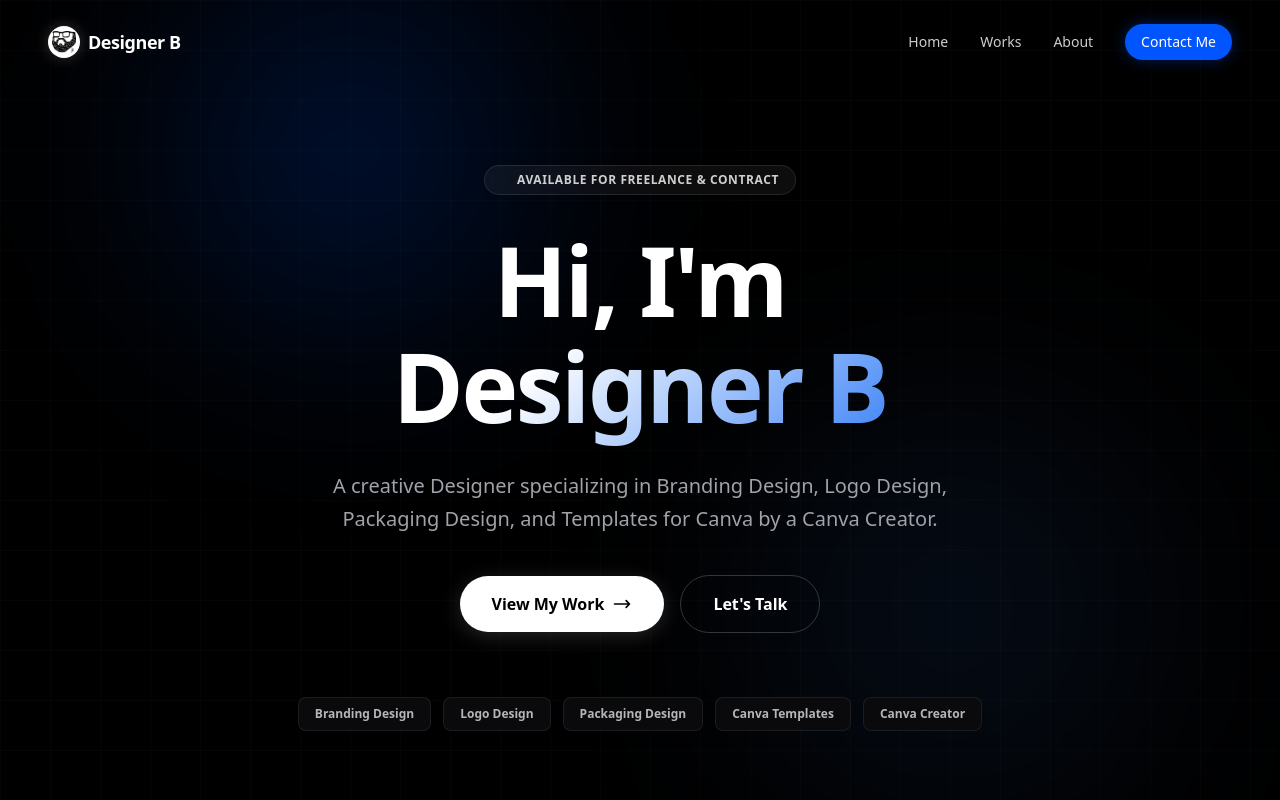
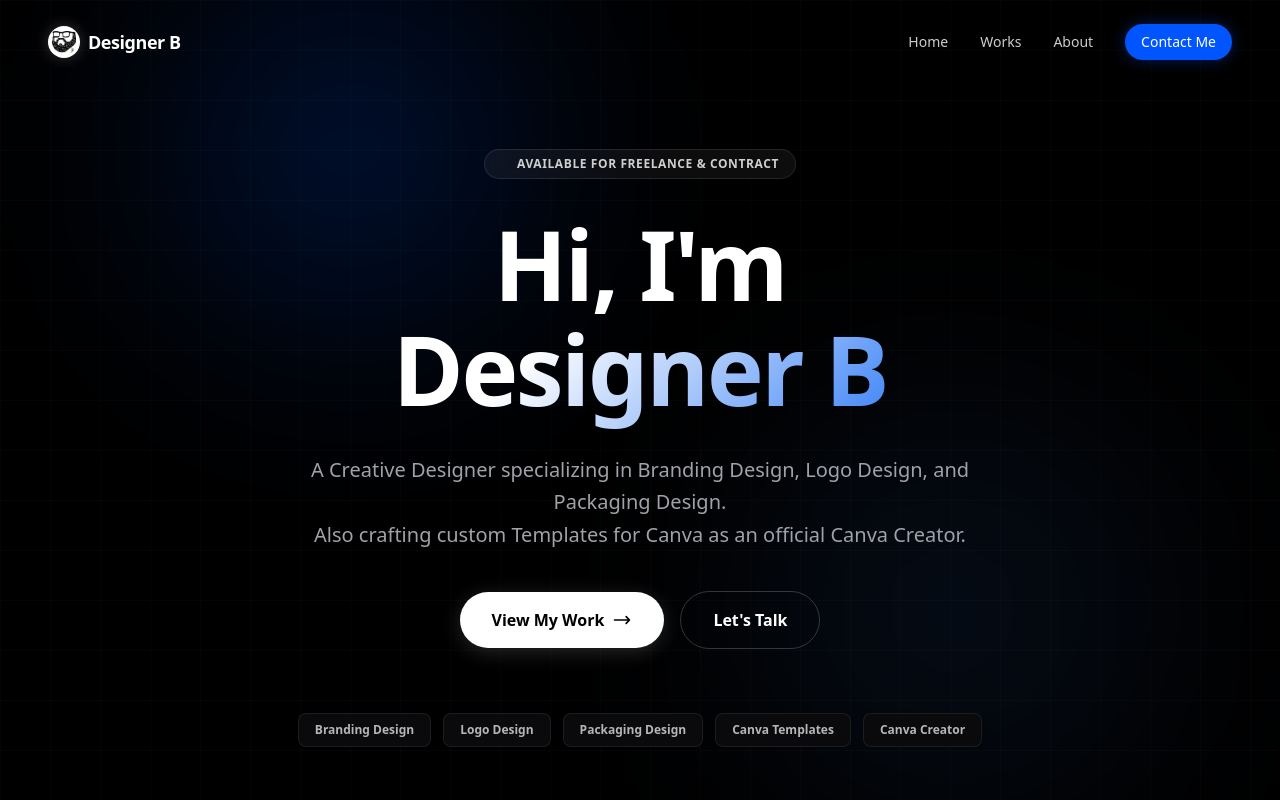
Before and after one commit to benzac115/designerb-landing-page-demo, a Next.js app: page / in a window 1280 px wide. Shown: the top 800 px of the page. Built offline with nearby package versions, Linux system fonts and the light colour scheme.

Commit message:
copy: capitalize Creative and improve readability of hero text

```diff
--- a/src/components/Hero.tsx
+++ b/src/components/Hero.tsx
@@ -25,7 +25,9 @@ export default function Hero() {
 
         {/* Hero Description */}
         <p className="max-w-2xl text-lg md:text-xl text-text-secondary leading-relaxed mb-10">
-          A creative Designer specializing in Branding Design, Logo Design, Packaging Design, and Templates for Canva by a Canva Creator.
+          A Creative Designer specializing in Branding Design, Logo Design, and Packaging Design.
+          <br className="hidden md:block" />
+          Also crafting custom Templates for Canva as an official Canva Creator.
         </p>
 
         {/* Hero Actions */}
```
